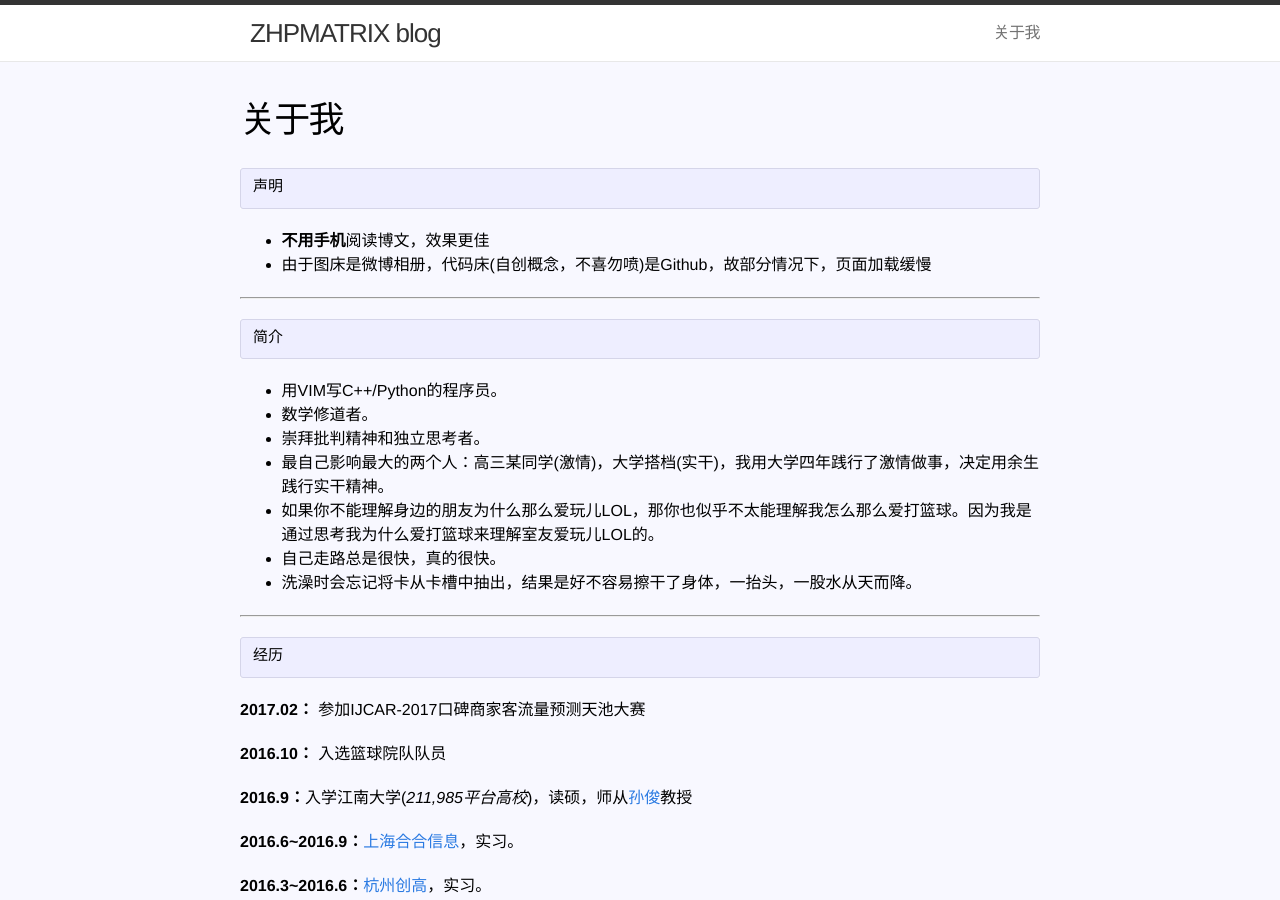
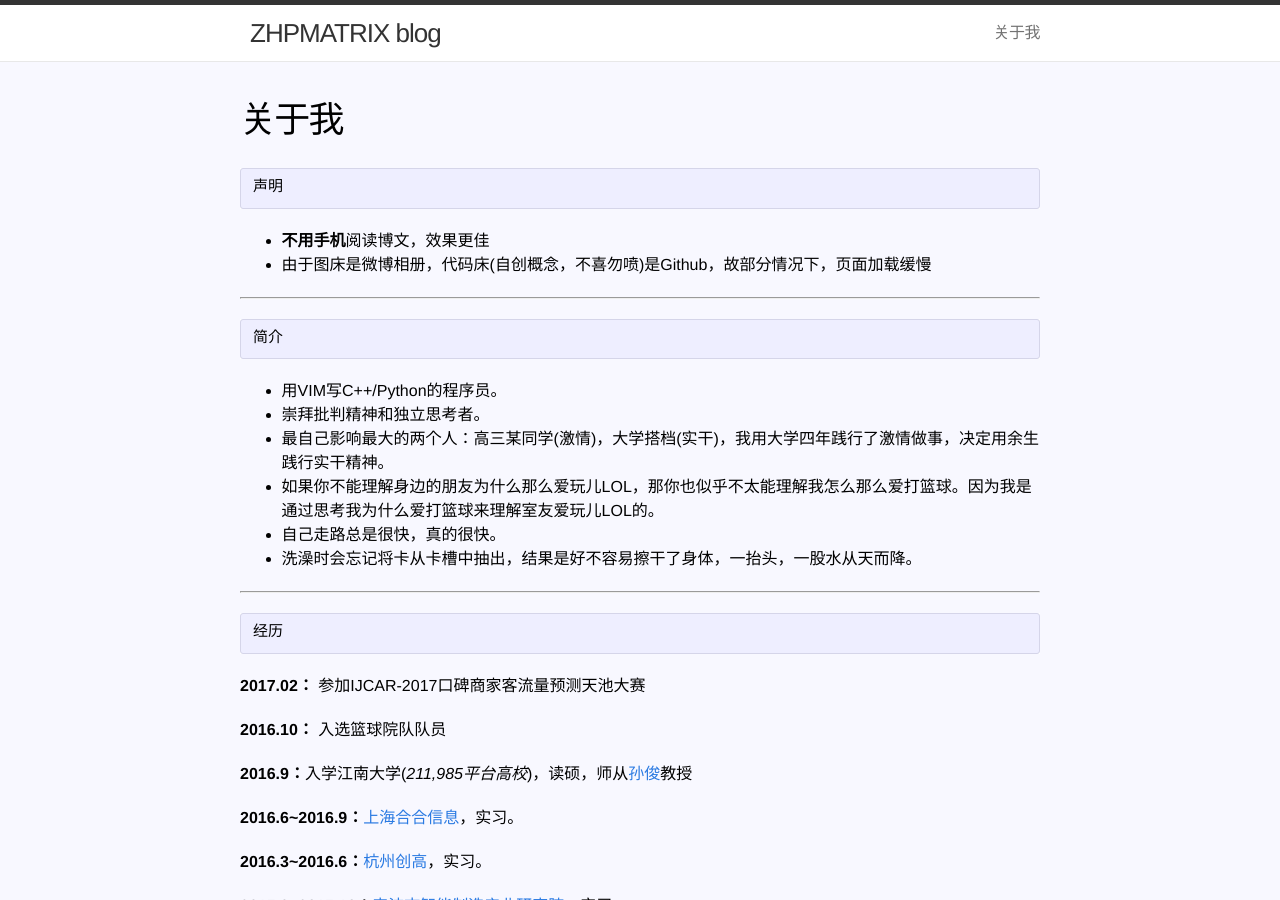
Before and after one commit to zhpmatrix/zhpmatrix.github.io, a Jekyll site: the page built from about.md, in a window 1280 px wide and 900 px high. Built offline with Jekyll 4.4.1, drawn with Linux system fonts in a browser that asks for light colours; comment, search, counter and statistics services are not loaded.

Commit message:
mod about.md

```diff
--- a/about.md
+++ b/about.md
@@ -16,7 +16,6 @@ permalink: /about/
 
 - 用VIM写C++/Python的程序员。
 
-- 数学修道者。
 
 - 崇拜批判精神和独立思考者。
 
```
